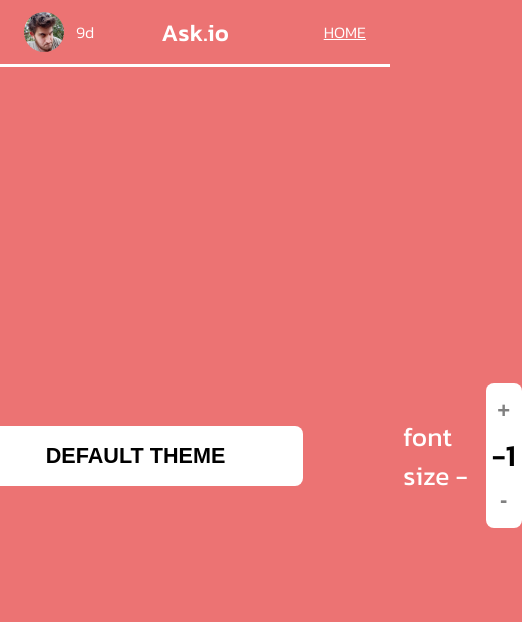
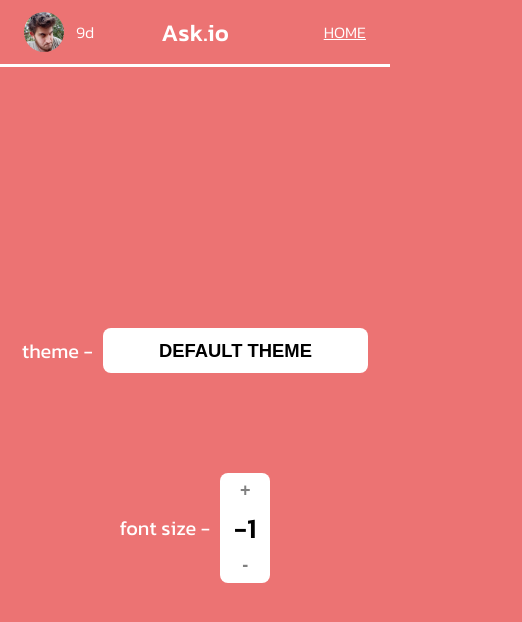
Before and after one commit to zoop-de-loop/ask.io, a Next.js app: page /Settings in a window 390 px wide. Shown: the top 622 px of the page, 522 px wide, since content can reach past the window. Built offline with nearby package versions, Linux system fonts and the light colour scheme.

Commit message:
Add responsive

```diff
--- a/styles/pages/settings.module.scss
+++ b/styles/pages/settings.module.scss
@@ -48,7 +48,6 @@
 				font-weight: bold;
 				color: gray;
 				width: 100%;
-				height: fit-content;
 				padding: 5px;
 				cursor: pointer;
 			}
@@ -60,3 +59,36 @@
 		}
 	}
 }
+
+@media only screen and (max-width: 900px) {
+	.main {
+		flex-direction: column;
+
+		article {
+			h2 {
+				font-size: 1.25rem;
+			}
+
+			.theme-switch {
+				width: 265px;
+				height: 45px;
+				font-size: 1.15rem;
+			}
+
+			.font-size-switch {
+				width: 50px;
+				height: 110px;
+				padding-block: 5px;
+
+				button {
+					font-size: 18px;
+					padding: 2px;
+				}
+
+				h3 {
+					font-size: 1.75rem;
+				}
+			}
+		}
+	}
+}
```
